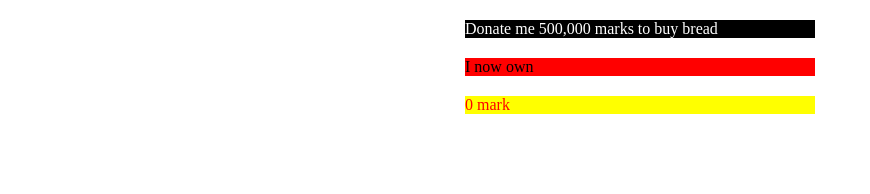
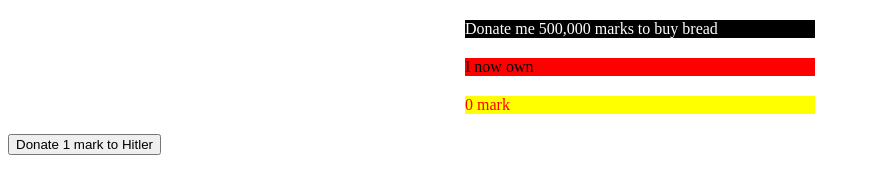
Before and after one commit to 2115242996/500-000-marks, a plain HTML site: page index.html in a window 1280 px wide. Shown: the whole page, without its empty margins (0-870 px from the left). Drawn offline with Linux system fonts and the light colour scheme.

Commit message:
Update index.html

```diff
--- a/index.html
+++ b/index.html
@@ -24,5 +24,6 @@
   <adolf><font color="white">Donate me 500,000 marks to buy bread</font></adolf>
     <hitler><font color="black">I now own</font></hitler>
     <marks><font color="red" font-size:50px>0 mark</font></marks>
+    <button>Donate 1 mark to Hitler</button>
   </body>
 </html>
```
